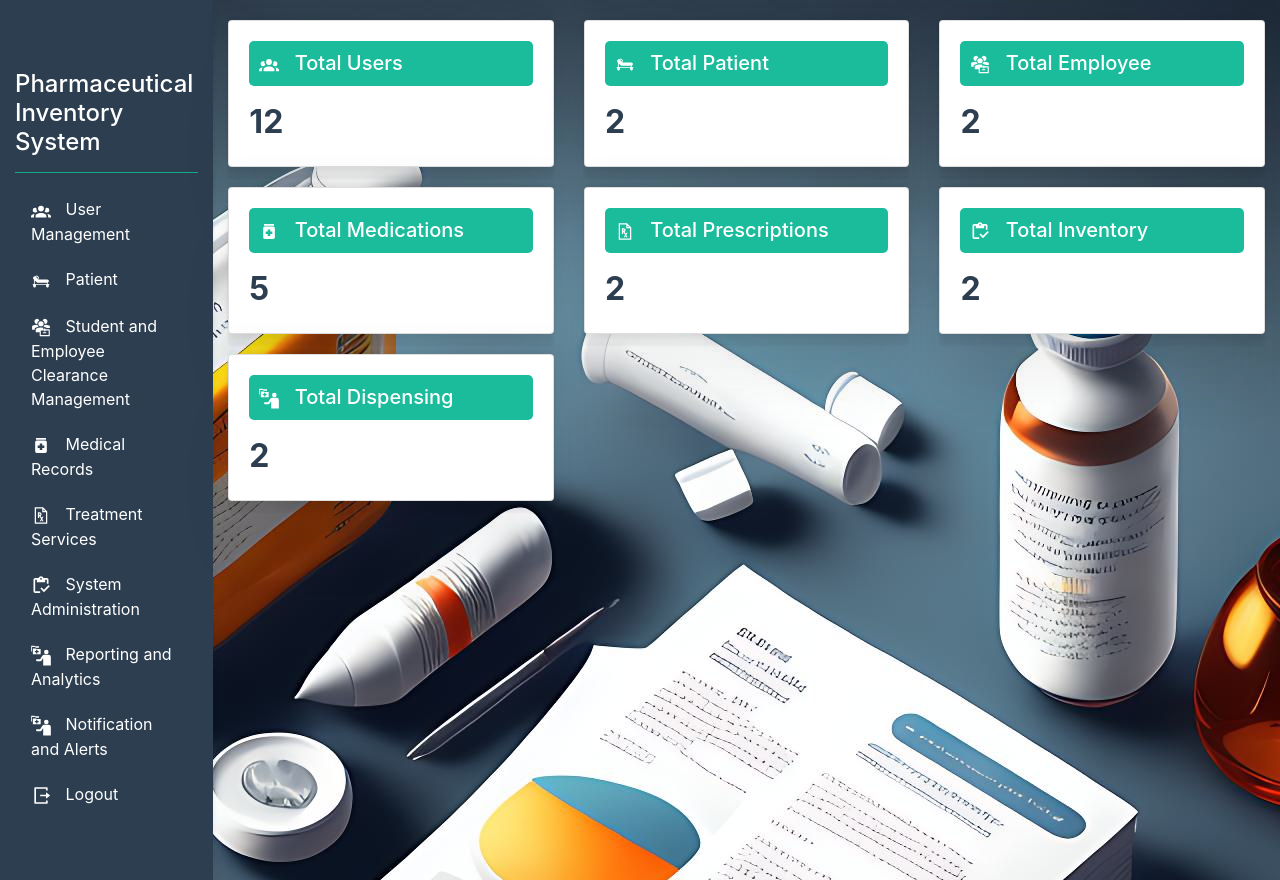
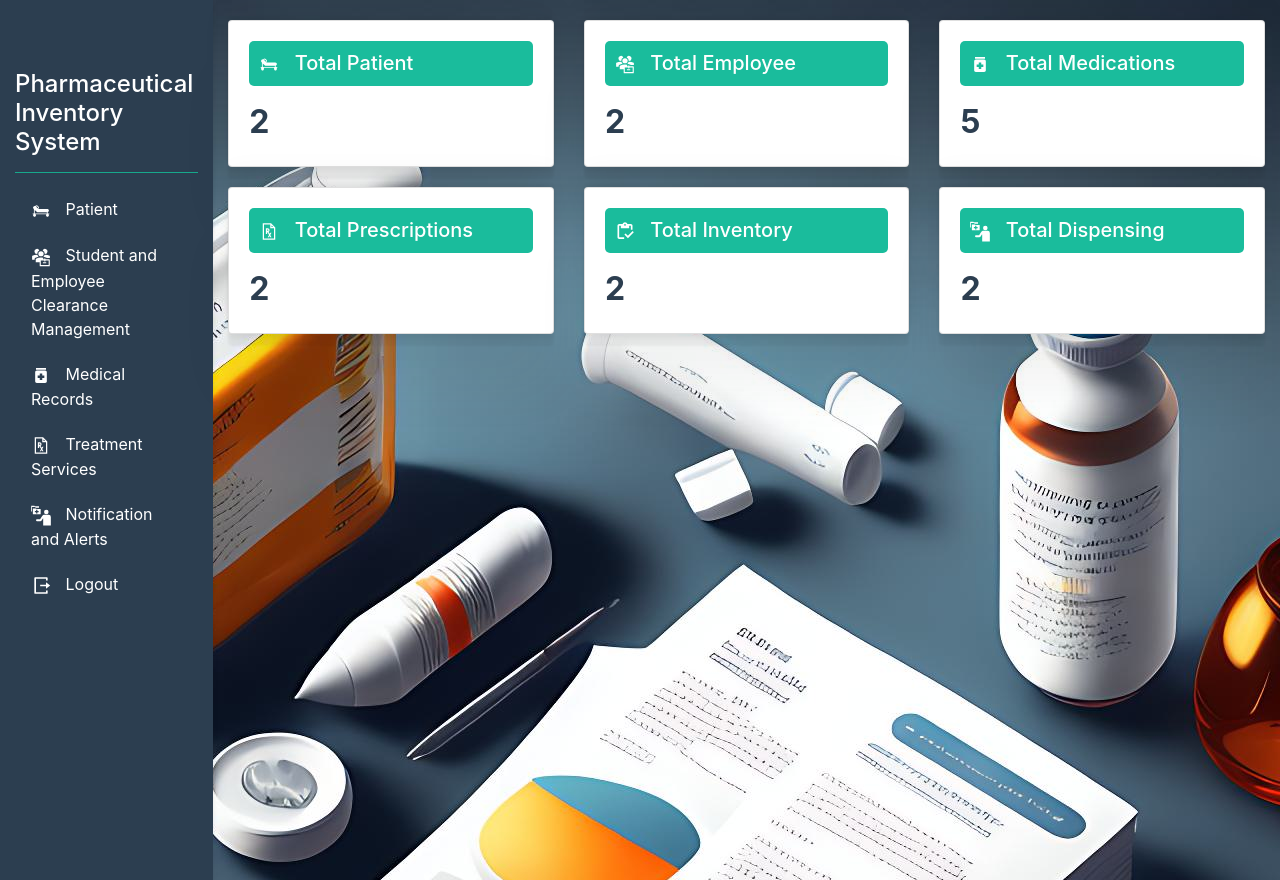
Before and after one commit to tjsyte/clinic-management-system, a PHP site: page /personnel_dashboard.php in a window 1280 px wide. Run offline with PHP 8.4, Linux system fonts and the light colour scheme; data comes from the database, SQL or seed files in the repository; some libraries are stand-ins or nearby versions.

Commit message:
Update personnel_dashboard.php

```diff
--- a/inventory/personnel_dashboard.php
+++ b/inventory/personnel_dashboard.php
@@ -106,9 +106,6 @@ $dispensingData = mysqli_fetch_assoc($dispensingCount);
                     <hr class="line">
                     <ul class="nav flex-column">
                         <li class="nav-item">
-                            <a class="nav-link" href="users.php"><img src="images/users-group.svg"> User Management </a>
-                        </li>
-                        <li class="nav-item">
                             <a class="nav-link" href="patient.php"><img src="images/inpatient.svg"> Patient</a>
                         </li>
                         <li class="nav-item">
@@ -121,12 +118,6 @@ $dispensingData = mysqli_fetch_assoc($dispensingCount);
                             <a class="nav-link" href="services.php"><img src="images/prescription.svg"> Treatment Services </a>
                         </li>
                         <li class="nav-item">
-                            <a class="nav-link" href="admin.php"><img src="images/inventory.svg"> System Administration </a>
-                        </li>
-                        <li class="nav-item">
-                            <a class="nav-link" href="reporting.php"><img src="images/dispensing.svg"> Reporting and Analytics </a>
-                        </li>
-			            <li class="nav-item">
                             <a class="nav-link" href="notifs"><img src="images/dispensing.svg"> Notification and Alerts </a>
                         </li>
                         <li class="nav-item">
@@ -137,14 +128,6 @@ $dispensingData = mysqli_fetch_assoc($dispensingCount);
 
                 <div class="col-md-10 offset-md-2">
                     <div class="row">
-                        <div class="col-md-4">
-                            <div class="card">
-                                <div class="card-body">
-                                    <h5 class="card-title"><img src="images/users-group.svg"> Total Users</h5>
-                                    <p class="card-text"><?php echo $userData['total']; ?></p>
-                                </div>
-                            </div>
-                        </div>
                         <div class="col-md-4">
                             <div class="card">
                                 <div class="card-body">
```
